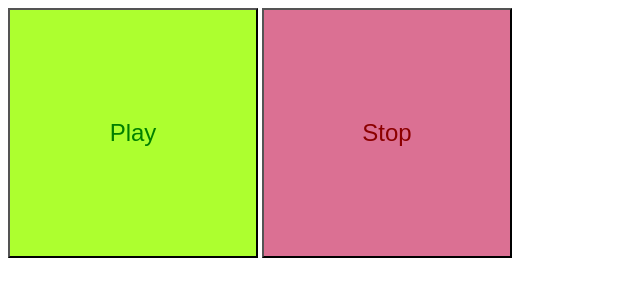
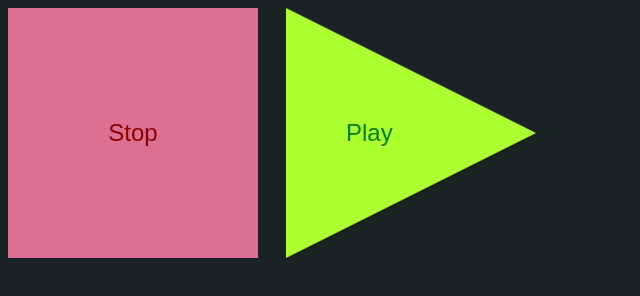
Before and after one commit to evalarumbe/web-audio, a plain HTML site: page index.html in a window 1280 px wide. Shown: the whole page, without its empty margins (0-640 px from the left). Drawn offline with Linux system fonts and the light colour scheme.

Commit message:
Make it look better

```diff
--- a/index.html
+++ b/index.html
@@ -9,7 +9,7 @@
     <script src="hello-world.js"></script>
 </head>
 <body>
+    <button id="stop">Stop</button>
     <button id="play">Play</button>
-    <button id="stop">Stop</button>
 </body>
 </html>
--- a/style.css
+++ b/style.css
@@ -1,13 +1,26 @@
+html {
+    background-color: rgb(25, 35, 35);
+}
+
+button {
+    border: 0;
+}
+
 #play {
     width: 250px;
     height: 250px;
     background-color: greenyellow;
     font-size: 1.5em;
     color: green;
+    clip-path: polygon(0 0, 0% 100%, 100% 50%);
+    text-align: left;
+    padding: 2.5em;
+    margin-left: 1em;
 }
 
 #play:hover {
     cursor: pointer;
+    opacity: 0.90;
 }
 
 #stop {
@@ -20,4 +33,5 @@
 
 #stop:hover {
     cursor: pointer;
+    opacity: 0.90;
 }
```
